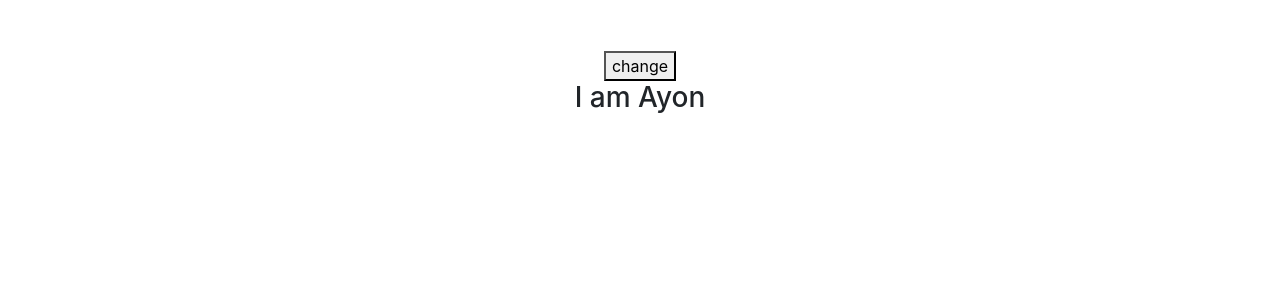
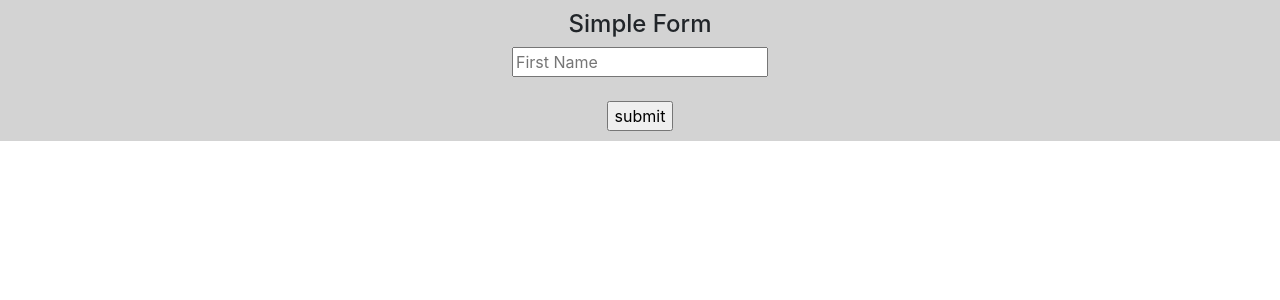
Before and after one commit to BlackKnightZERO/Road-to-React, a React (Create React App) app: page / in a window 1280 px wide. Shown: the top 300 px of the page. Built offline with nearby package versions, Linux system fonts and the light colour scheme.

Commit message:
reactDOM

```diff
--- a/src/App.js
+++ b/src/App.js
@@ -8,6 +8,8 @@ import Hello3 from './mycomponent2/Hello3'
 import Condition1 from './mycomponent3/Condition1';
 import Forcerefresh from './mycomponent3/Forcerefresh';
 import Render from './reactDOM/Render';
+import FindDom from './reactDOM/FindDom';
+import SimpleForm from './ReactForm/SimpleForm';
 
 function App() {
   return (
@@ -33,7 +35,9 @@ function App() {
       {/* <Hello3></Hello3> */}
       {/* <Condition1></Condition1> */}
       {/* <Forcerefresh></Forcerefresh> */}
-      <Render></Render>
+      {/* <Render></Render> */}
+      {/* <FindDom></FindDom> */}
+      <SimpleForm></SimpleForm>
     </div>
   );
 }
--- /dev/null
+++ b/src/ReactForm/SimpleForm.js
@@ -0,0 +1,19 @@
+import React, { Component } from 'react';
+
+class SimpleForm extends Component {
+    render() {
+        return (
+            <div>
+                <form style={{ background:"lightgrey", padding: "10px" }}>
+                    <h4>Simple Form</h4>
+                    <input type="text" name="firstName" placeholder="First Name"></input>
+                    <br></br>
+                    <br></br>
+                    <input type="submit" value="submit"></input>
+                </form>
+            </div>
+        );
+    }
+}
+
+export default SimpleForm;
--- /dev/null
+++ b/src/reactDOM/FindDom.js
@@ -0,0 +1,25 @@
+import React, { Component } from 'react';
+import ReactDOM from 'react-dom';
+
+class FindDom extends Component {
+
+    changeImg = () => {
+        var imgId = document.getElementById('picsumImg');
+        ReactDOM.findDOMNode(imgId).src = "https://picsum.photos/200/300";
+        console.log(imgId);
+        var borderColor = '#'+(Math.random()*0xFFFFFF<<0).toString(16);
+        ReactDOM.findDOMNode(imgId).style.border = `5px solid ${borderColor}`;
+    }
+
+    render() {
+        return (
+            <div>
+                <button onClick={this.changeImg} style={{ margin: "15px" }}>change image</button>
+                <br></br>
+                <img id="picsumImg" src="https://picsum.photos/200/300" style={{marginTop:"5px"}}></img>
+            </div>
+        );
+    }
+}
+
+export default FindDom;
```
